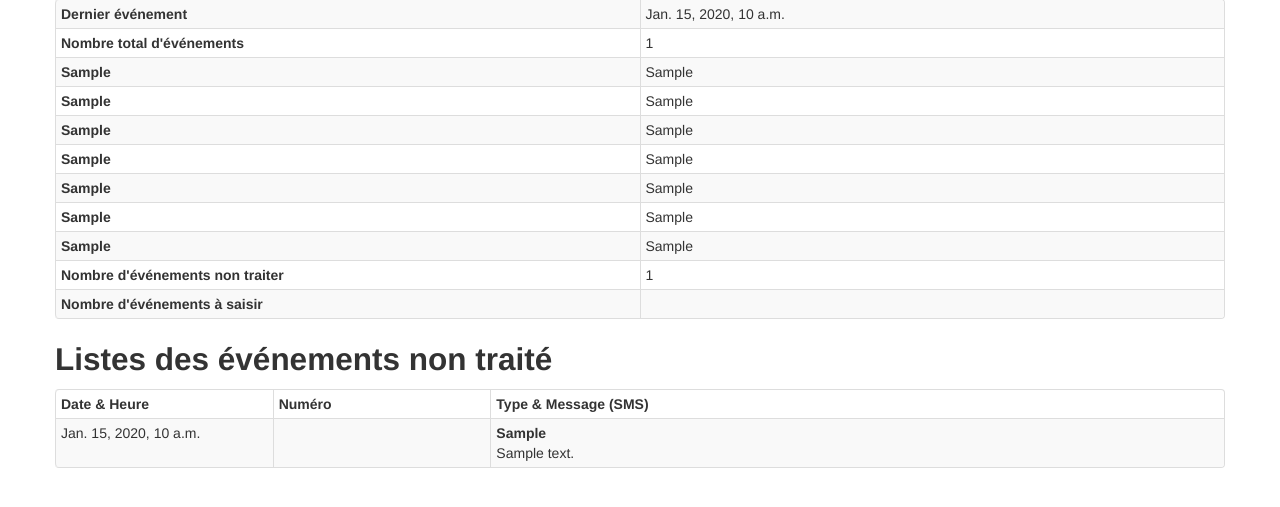
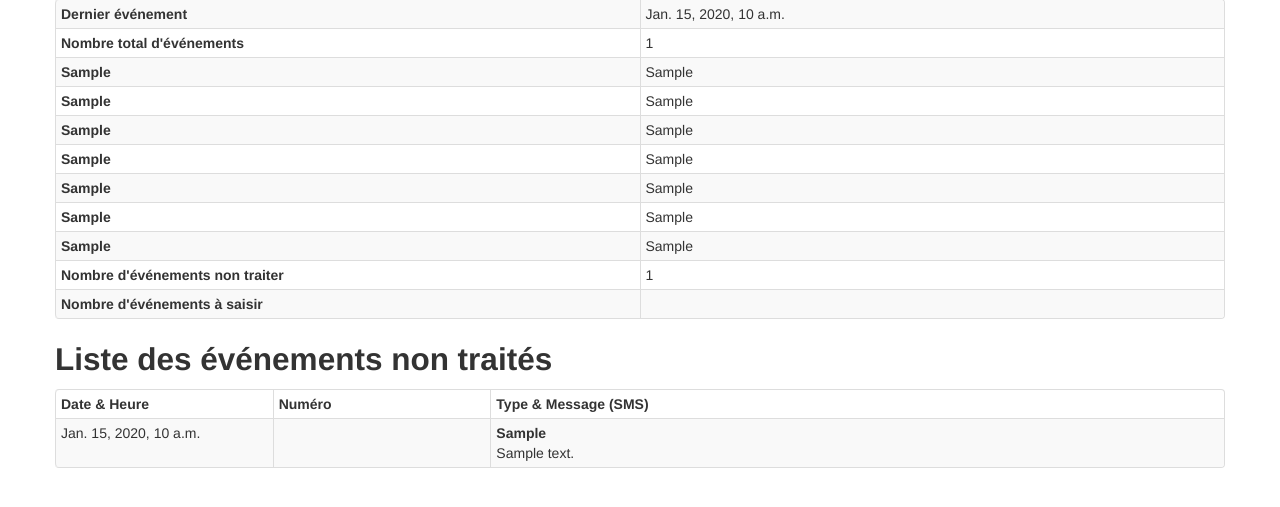
Before and after one commit to jokkolabs/hotline_dispatch, a Django app: template dispatcher/templates/status_page.html in a window 1280 px wide. Shown: the part 111-618 px from the top of the page. Run offline with Django 3.2, Linux system fonts and the light colour scheme; the template is opened without the code that fills it: most values are stand-ins (such as "Sample title", 1, 10 or a date in 2020); parts of the project's set-up code (start-up, migrations or seed data) failed here and were passed over.

Commit message:
correction de 'Listes des événements non traité' en 'Liste des événements non traités'

```diff
--- a/dispatcher/templates/status_page.html
+++ b/dispatcher/templates/status_page.html
@@ -53,7 +53,7 @@
     </table>
 
 {% if untreated %}
-<h2>Listes des événements non traité</h2>
+<h2>Liste des événements non traités</h2>
     <table class="table table-condensed table-hover table-bordered table-striped">
     <thead>
     <tr>
```
